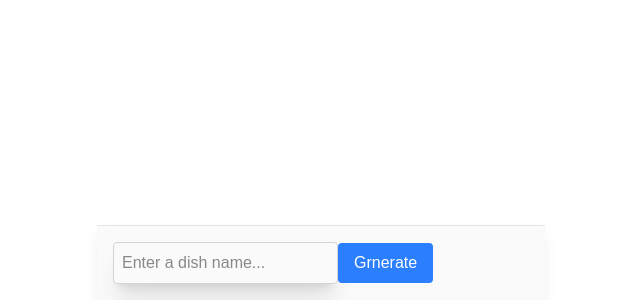
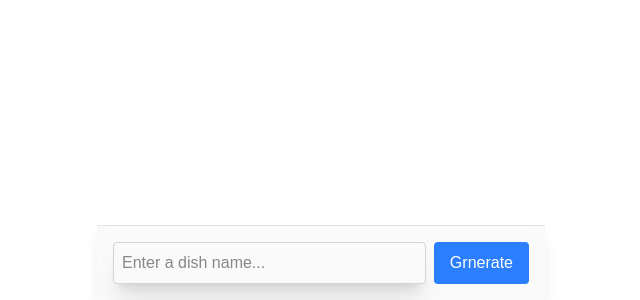
Before and after one commit to YuriyPilipenkoKH/ai-tools, a Next.js app: page /ui/structured-data in a window 1280 px wide. Shown: the part 500-800 px from the top of the page, without its empty margins (319-959 px from the left). Built offline with nearby package versions, Linux system fonts and the light colour scheme.

Commit message:
added some styles

```diff
--- a/src/app/ui/structured-data/page.tsx
+++ b/src/app/ui/structured-data/page.tsx
@@ -11,6 +11,7 @@ function StructuredDataPage() {
       <form
         //  onSubmit={submit}
         className={chatClasses.form}>
+        <div className={chatClasses.inputContainer}>
           <input
             placeholder="Enter a dish name..."
             className={chatClasses.input}/>
@@ -18,6 +19,7 @@ function StructuredDataPage() {
             className={chatClasses.button}
             type="submit">
             Grnerate</button>
+        </div>
       </form>
     </div>
   )
```
Lines whose indentation alone changed are shown as unchanged.
